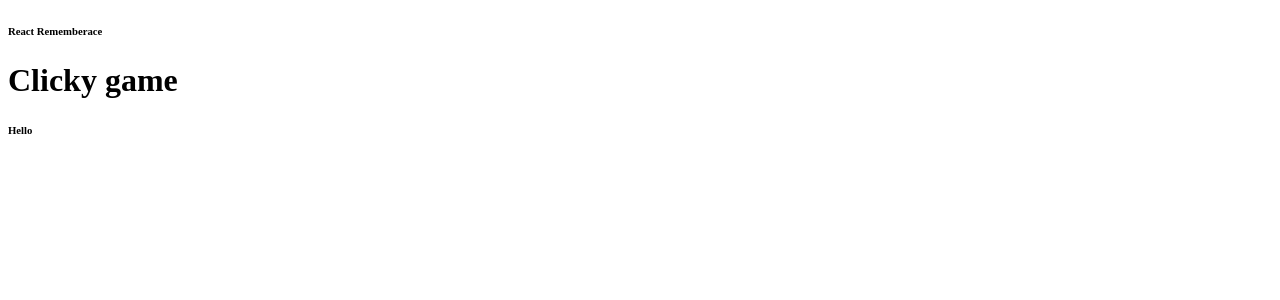
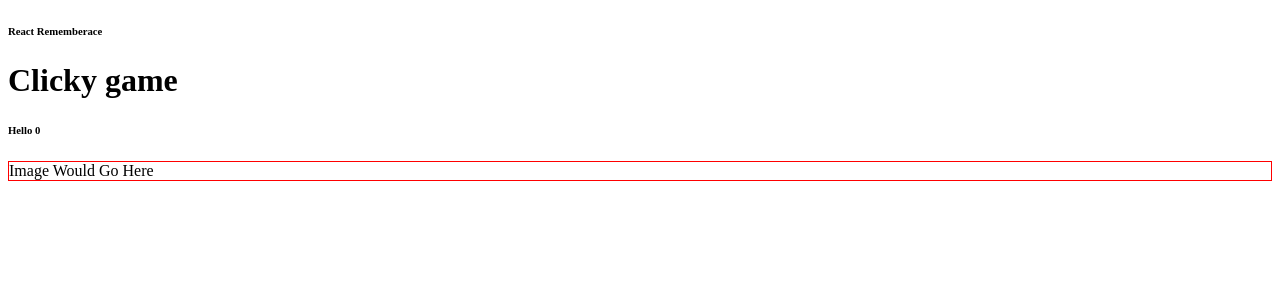
Before and after one commit to usafowose/Ancillary_Practice_and_Projects, a React (Create React App) app in the folder React-Apps/react_remembrance/: page / in a window 1280 px wide. Shown: the top 300 px of the page. Built offline with nearby package versions, Linux system fonts and the light colour scheme.

Commit message:
Declared method to handle the score increment

```diff
--- a/React-Apps/react_remembrance/src/components/App.js
+++ b/React-Apps/react_remembrance/src/components/App.js
@@ -1,14 +1,21 @@
 import React from 'react';
 import Header from './Header'
+import Image from './ImageList'
 
 class App extends React.Component {
+  state = { score: 0 };
 
+  handleScoreIncrement = (e) => {
+    this.setState({ score: this.state.score + 1 })
+    console.log(this.state.score)
+  }
 
   render() {
 
     return (
       <div>
-        <Header />
+        <Header score={this.state.score} />
+        <Image increaseScore={this.handleScoreIncrement} />
       </div>
     )
 
```
